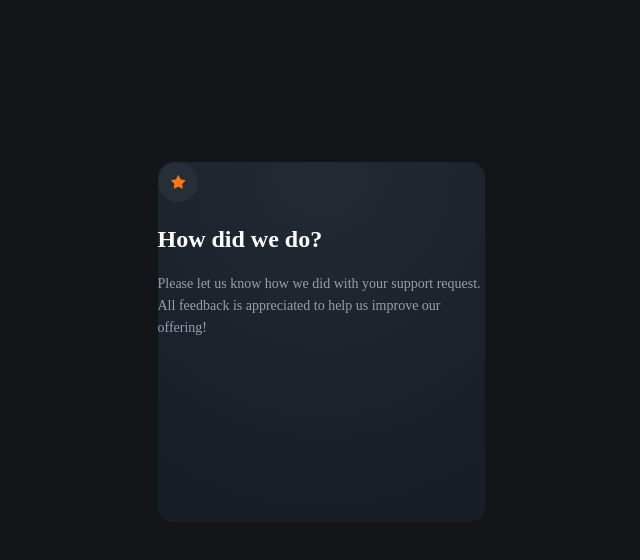
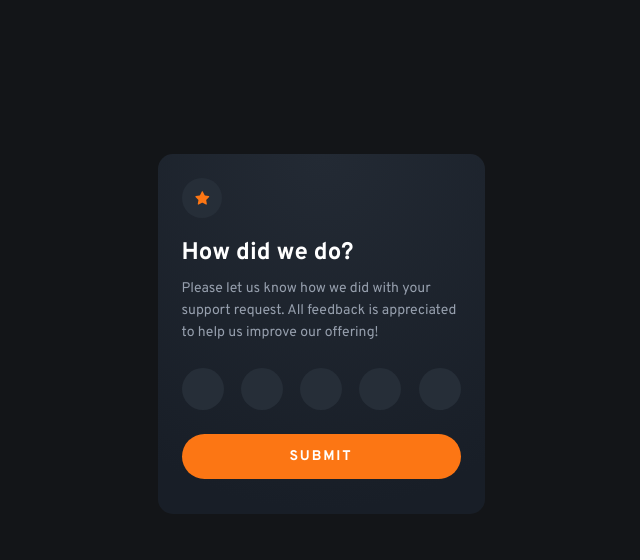
Before and after one commit to BYCODDE/React-interactive-rating-component, a React (Vite) app: page / in a window 1280 px wide. Shown: the top 560 px of the page, without its empty margins (319-959 px from the left). Built offline with nearby package versions, Linux system fonts and the light colour scheme.

Commit message:
new commit!

```diff
--- a/src/App.css
+++ b/src/App.css
@@ -1,6 +1,11 @@
+@import url("https://fonts.googleapis.com/css2?family=Overpass:ital,wght@0,100..900;1,100..900&display=swap");
+#root {
+  padding: 154px 24px 153px 24px;
+  font-family: "Overpass", sans-serif;
+}
+
 body {
   display: flex;
-  padding: 154px 24px 153px 24px;
   flex-direction: column;
   justify-content: center;
   align-items: center;
--- a/src/App.jsx
+++ b/src/App.jsx
@@ -1,5 +1,7 @@
 import "./App.css";
+import "./fix.css";
 import Main from "./components/Main/Main";
+
 function App() {
   return (
     <>
--- /dev/null
+++ b/src/components/Button/Button.jsx
@@ -0,0 +1,11 @@
+import "./button.css"
+
+function Button() {
+  return (
+    <section className="button_section">
+        <div className="button_div">SUBMIT</div>
+    </section>
+  )
+}
+
+export default Button
--- /dev/null
+++ b/src/components/Button/button.css
@@ -0,0 +1,14 @@
+.button_div {
+  border-radius: 22.5px;
+  background: var(--Orange, #fc7614);
+  height: 45px;
+  color: var(--Pure-White, #fff);
+  font-size: 14px;
+  font-style: normal;
+  font-weight: 700;
+  line-height: normal;
+  letter-spacing: 1.867px;
+  display: flex;
+  justify-content: center;
+  align-items: center;
+}
--- a/src/components/Main/Main.jsx
+++ b/src/components/Main/Main.jsx
@@ -1,11 +1,15 @@
 import "./main.css";
 import Star from "/images/Star.svg";
 import Text from "../Text/Text";
+import Ovals from "../Ovals/Ovals";
+import Button from "../Button/Button";
 function Main() {
   return (
     <main className="main_element">
       <img src={Star} alt="star_svg" />
       <Text></Text>
+      <Ovals></Ovals>
+      <Button></Button>
     </main>
   );
 }
--- a/src/components/Main/main.css
+++ b/src/components/Main/main.css
@@ -1,9 +1,9 @@
 .main_element {
-  width: 327px;
   height: 360px;
   border-radius: 15px;
   background: var(
     --black-gradient,
     radial-gradient(98.96% 98.96% at 50% 0%, #232a34 0%, #181e27 100%)
   );
+  padding: 24px 24px 32px;
 }
--- /dev/null
+++ b/src/components/Ovals/Ovals.jsx
@@ -0,0 +1,15 @@
+import "./oval.css"
+import Oval from "/images/Oval.svg"
+function Ovals() {
+  return (
+    <section className="oval_section">
+        <img src={Oval} alt=""  />
+        <img src={Oval} alt="" />
+        <img src={Oval} alt="" />
+        <img src={Oval} alt="" />
+        <img src={Oval} alt="" />
+    </section>
+  )
+}
+
+export default Ovals
--- /dev/null
+++ b/src/components/Ovals/oval.css
@@ -0,0 +1,6 @@
+.oval_section {
+  display: flex;
+  justify-content: space-between;
+  align-items: center;
+  margin-bottom: 24px;
+}
--- a/src/components/Text/Text.jsx
+++ b/src/components/Text/Text.jsx
@@ -2,13 +2,13 @@ import "./text.css";
 
 function Text() {
   return (
-    <div className="text_div">
+    <section className="text_section">
       <h2>How did we do?</h2>
       <p>
         Please let us know how we did with your support request. All feedback is
         appreciated to help us improve our offering!
       </p>
-    </div>
+    </section>
   );
 }
 
--- a/src/components/Text/text.css
+++ b/src/components/Text/text.css
@@ -1,19 +1,21 @@
-.text_div {
+.text_section {
+  margin-top: 16px;
+  width: 279px;
 }
 
-.text_div h2 {
+.text_section h2 {
   color: var(--Pure-White, #fff);
-  font-family: Overpass;
   font-size: 24px;
   font-style: normal;
   font-weight: 700;
   line-height: normal;
 }
-.text_div p {
+.text_section p {
   color: var(--Light-Grey, #969fad);
-  font-family: Overpass;
   font-size: 14px;
   font-style: normal;
   font-weight: 400;
   line-height: 22px;
+  margin-top: 10px;
+  margin-bottom: 24px;
 }
--- /dev/null
+++ b/src/fix.css
@@ -0,0 +1,138 @@
+/* http://meyerweb.com/eric/tools/css/reset/
+   v2.0 | 20110126
+   License: none (public domain)
+*/
+
+input,
+html,
+body,
+div,
+span,
+applet,
+object,
+iframe,
+h1,
+h2,
+h3,
+h4,
+h5,
+h6,
+p,
+blockquote,
+pre,
+a,
+abbr,
+acronym,
+address,
+big,
+cite,
+code,
+del,
+dfn,
+em,
+img,
+ins,
+kbd,
+q,
+s,
+samp,
+small,
+strike,
+strong,
+sub,
+sup,
+tt,
+var,
+b,
+u,
+i,
+center,
+dl,
+dt,
+dd,
+ol,
+ul,
+li,
+fieldset,
+form,
+label,
+legend,
+table,
+caption,
+tbody,
+tfoot,
+thead,
+tr,
+th,
+td,
+article,
+aside,
+canvas,
+details,
+embed,
+figure,
+figcaption,
+footer,
+header,
+hgroup,
+menu,
+nav,
+output,
+ruby,
+section,
+summary,
+time,
+mark,
+audio,
+video,
+button {
+  margin: 0;
+  padding: 0;
+  border: 0;
+  font-size: 100%;
+  font: inherit;
+  vertical-align: baseline;
+}
+/* HTML5 display-role reset for older browsers */
+article,
+aside,
+details,
+figcaption,
+figure,
+footer,
+header,
+hgroup,
+menu,
+nav,
+section {
+  display: block;
+}
+body {
+  line-height: 1;
+}
+ol,
+ul {
+  list-style: none;
+}
+blockquote,
+q {
+  quotes: none;
+}
+blockquote:before,
+blockquote:after,
+q:before,
+q:after {
+  content: "";
+  content: none;
+}
+table {
+  border-collapse: collapse;
+  border-spacing: 0;
+}
+a {
+  text-decoration: none;
+  color: #000000;
+}
+* {
+  box-sizing: border-box;
+}
```
